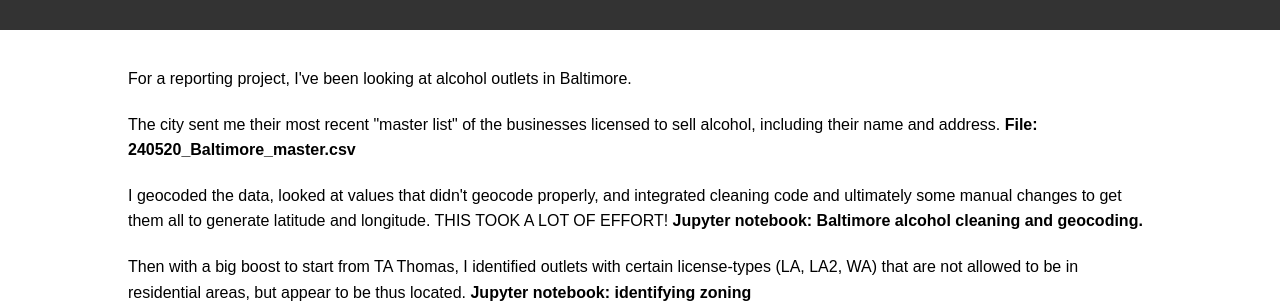
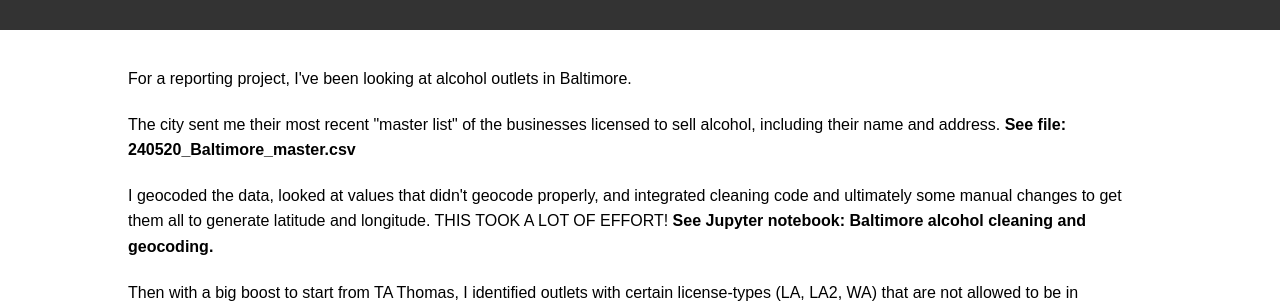
Before and after one commit to tedalcorn/Baltimorewebsite, a plain HTML site: page index.html in a window 1280 px wide. Shown: the part 96-402 px from the top of the page. Drawn offline with Linux system fonts and the light colour scheme.

Commit message:
Update index.html

```diff
--- a/index.html
+++ b/index.html
@@ -43,13 +43,13 @@
     <div class="container">
       <p>For a reporting project, I've been looking at alcohol outlets in Baltimore.</p>
 
-      <p>The city sent me their most recent "master list" of the businesses licensed to sell alcohol, including their name and address. <b>File: 240520_Baltimore_master.csv</b></p>
+      <p>The city sent me their most recent "master list" of the businesses licensed to sell alcohol, including their name and address. <b>See file: 240520_Baltimore_master.csv</b></p>
 
-      <p>I geocoded the data, looked at values that didn't geocode properly, and integrated cleaning code and ultimately some manual changes to get them all to generate latitude and longitude. THIS TOOK A LOT OF EFFORT! <b>Jupyter notebook: Baltimore alcohol cleaning and geocoding.</b></p>
+      <p>I geocoded the data, looked at values that didn't geocode properly, and integrated cleaning code and ultimately some manual changes to get them all to generate latitude and longitude. THIS TOOK A LOT OF EFFORT! <b>See Jupyter notebook: Baltimore alcohol cleaning and geocoding.</b></p>
 
-      <p>Then with a big boost to start from TA Thomas, I identified outlets with certain license-types (LA, LA2, WA) that are not allowed to be in residential areas, but appear to be thus located. <b>Jupyter notebook: identifying zoning</b></p>
+      <p>Then with a big boost to start from TA Thomas, I identified outlets with certain license-types (LA, LA2, WA) that are not allowed to be in residential areas, but appear to be thus located. <b>See Jupyter notebook: identifying zoning</b></p>
 
-      <img src="https://github.com/tedalcorn/Baltimorewebsite/blob/main/image.png" alt="Map of alcohol outlets in Baltimore">
+      <img src="https://github.com/tedalcorn/Baltimorewebsite/blob/main/image.png?raw=true" alt="Map of alcohol outlets in Baltimore">
 
       <p>I output a list of these irregular outlets to check with the city regulators. And I moved the data — first from Python to CSV, then to GeoJSON, then to Mapbox — into a map that shows the residentially zoned areas <span style="color: lightgreen">(light green)</span>, all the alcohol outlets, those the Baltimore City government concedes are out of conformance with zoning law <span style="color: red">(red outline)</span>, and the couple dozen outlets that appear to be based on my analysis <span style="color: orange">(orange outline)</span>.</p>
 
```
